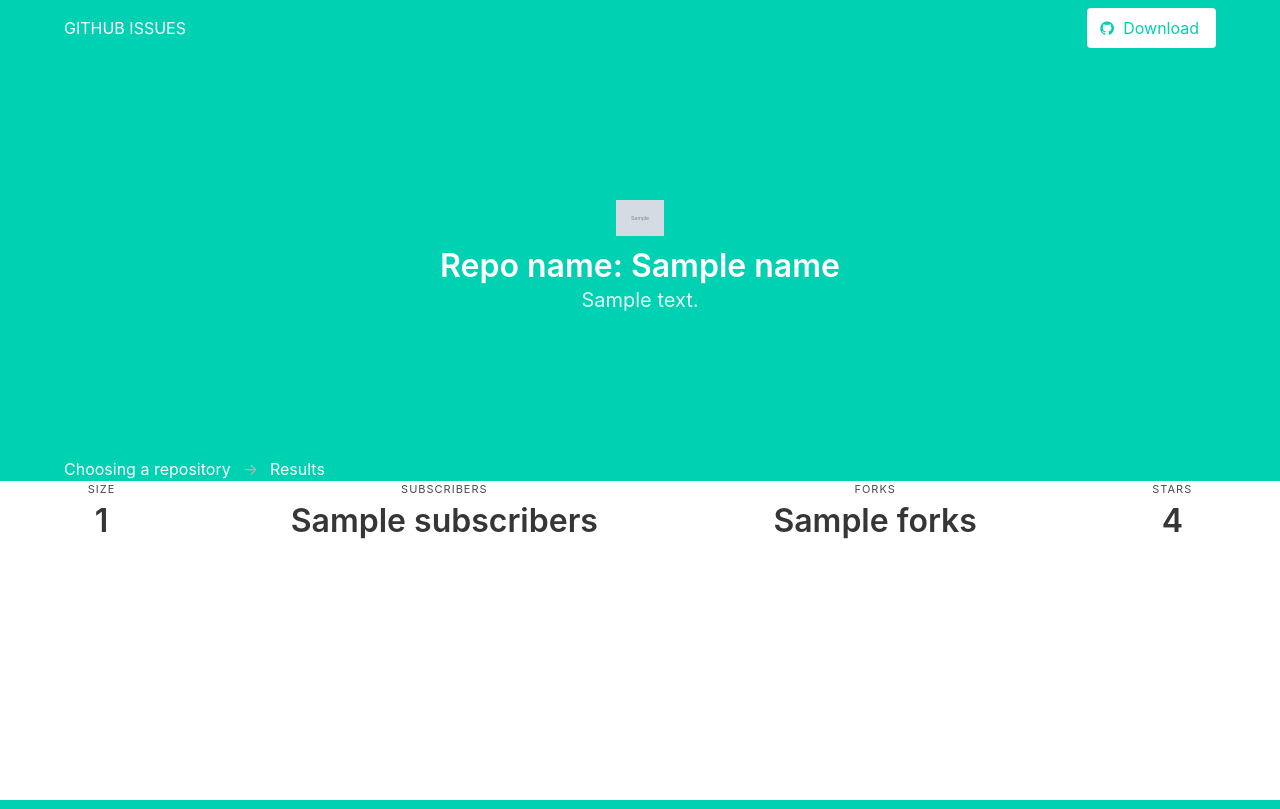
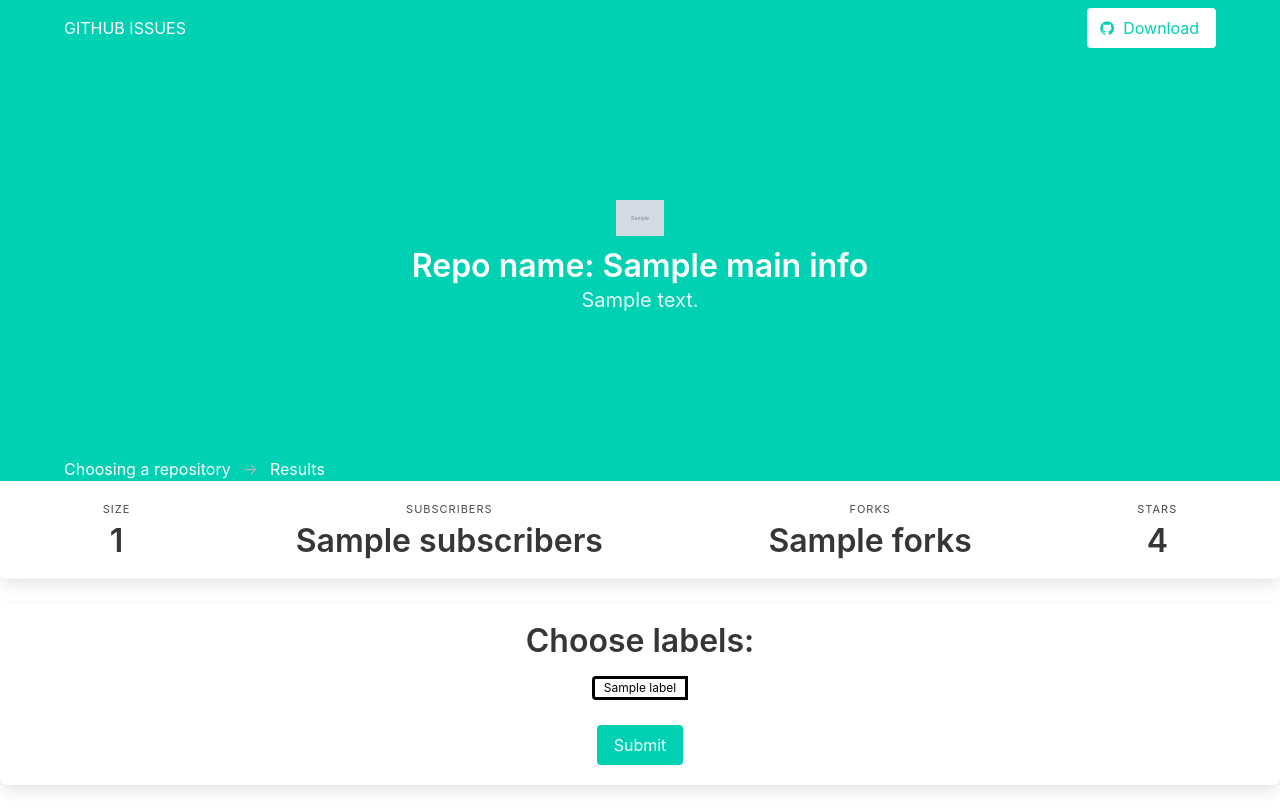
Before and after one commit to ripiuk/github_issue_browser, a Python web app: template templates/get_info.html in a window 1280 px wide. Run offline with Jinja, Linux system fonts and the light colour scheme; the template is opened without the code that fills it: most values are stand-ins (such as "Sample title", 1, 10 or a date in 2020); grey boxes marked "Sample" are stand-in pictures; some libraries are stand-ins or nearby versions.

Commit message:
Add asynchrony for api requests, add labels list

```diff
--- a/routes.py
+++ b/routes.py
@@ -2,5 +2,5 @@ from github_issue_browser.views import SendLink, RepoIssuesStats
 
 routes = [
     ('*', '/', SendLink, 'send_link'),
-    ('*', '/issues_stats', RepoIssuesStats, 'get_repo_issues_stats'),
+    ('*', '/repo_info', RepoIssuesStats, 'get_repo_issues_stats'),
 ]
--- a/templates/get_info.html
+++ b/templates/get_info.html
@@ -1,44 +1,103 @@
 {% extends "base.html" %}
-{% block title%}{{name}}{% endblock %}
+{% block title%}{{MainInfo.name}}{% endblock %}
 
 {% block li_choose_repo%}is-deactive ghost{%endblock%}
 {% block li_results%}is-active{%endblock%}
 
 {%block image%}
 <div class="level-item">
-  <figure class="image is-48x48" >
-      <img src={{avatar}} alt="Placeholder image">
+  <figure class="image is-48x48">
+      <img src={{MainInfo.avatar}} alt="Repo owner">
   </figure>
 </div>
 {%endblock%}
-{%block repo_name%}Repo name: {{name}}{% endblock %}
-{%block repo_descr%}{{description}}{% endblock %}
+{%block repo_name%}Repo name: {{MainInfo.name}}{% endblock %}
+{%block repo_descr%}{{MainInfo.description}}{% endblock %}
 
 {% block body %}
+<div class="box">
     <nav class="level">
       <div class="level-item has-text-centered">
         <div>
           <p class="heading">Size</p>
-      <p class="title">{{size}}</p>
+          <p class="title">{{MainInfo.size}}</p>
         </div>
       </div>
       <div class="level-item has-text-centered">
         <div>
           <p class="heading">Subscribers</p>
-      <p class="title">{{subscribers}}</p>
+          <p class="title">{{MainInfo.subscribers}}</p>
         </div>
       </div>
       <div class="level-item has-text-centered">
         <div>
           <p class="heading">Forks</p>
-      <p class="title">{{forks}}</p>
+          <p class="title">{{MainInfo.forks}}</p>
         </div>
       </div>
       <div class="level-item has-text-centered">
         <div>
           <p class="heading">Stars</p>
-      <p class="title">{{stars}}</p>
+          <p class="title">{{MainInfo.stars}}</p>
         </div>
       </div>
     </nav>
+</div>
+
+<div class="box media-content">
+    <div class="container has-text-centered">
+        <p class="title">Choose labels:</p>
+        <div class="columns is-multiline">
+
+            {% for label in Labels%}
+            <div class="tags has-addons" style="margin:5px;margin-left: auto;margin-right: auto;" onclick="hideShowOk(this)">
+                <span class="tag" style="background-color: #ffffff;border-width: 3px;;border-color: #{{label.color}};border-style: solid;" onmouseover="this.style.opacity='0.5';" onmouseout="this.style.opacity='1';">
+                    <p>{{label.name}}</p>
+                </span>
+                <div class="tag is-primary" style="display:none;">
+                    <span class="icon">
+                        <i class="fa fa-check"></i>
+                    </span>
+                </div>
+            </div>
+            {% endfor %}
+        </div>
+        <a class="button is-primary">Submit</a>
+    </div>
+</div>
+
+<script type="text/javascript">
+function showResults(){
+    var blinks=document.getElementsByClassName('tag');
+    for (var i=0,blinksCount=blinks.length;i<blinksCount;i++) {
+        var rgb = blinks[i].style.backgroundColor.replace('rgb(', '').replace(')','' ).split(',').map(Number);
+        var o = Math.round(((rgb[0] * 299) + (rgb[1] * 587) + (rgb[2] * 114)) /1000);
+        if(o > 125) {
+          blinks[i].style.color = 'black';
+        } else {
+          blinks[i].style.color = 'white';
+        }
+    }
+}
+function toggleTagClass(div) {
+  var className = div.getAttribute("class");
+  if(className=="tag is-danger") {
+    div.className = "tag is-success";
+  }
+  else{
+    div.className = "tag is-danger";
+  }
+}
+document.onload = showResults()
+
+function hideShowOk(div) {
+div = div.children[1]
+    if (div.style.display === "none") {
+        div.style.display = "block";
+    } else {
+        div.style.display = "none";
+    }
+}
+document.onload = showResults()
+</script>
 {% endblock %}
```
Also changed, not shown: github_issue_browser/parse_github_api.py (+25 -11 lines), github_issue_browser/views.py (+10 -4 lines). Lines whose indentation alone changed are shown as unchanged.
